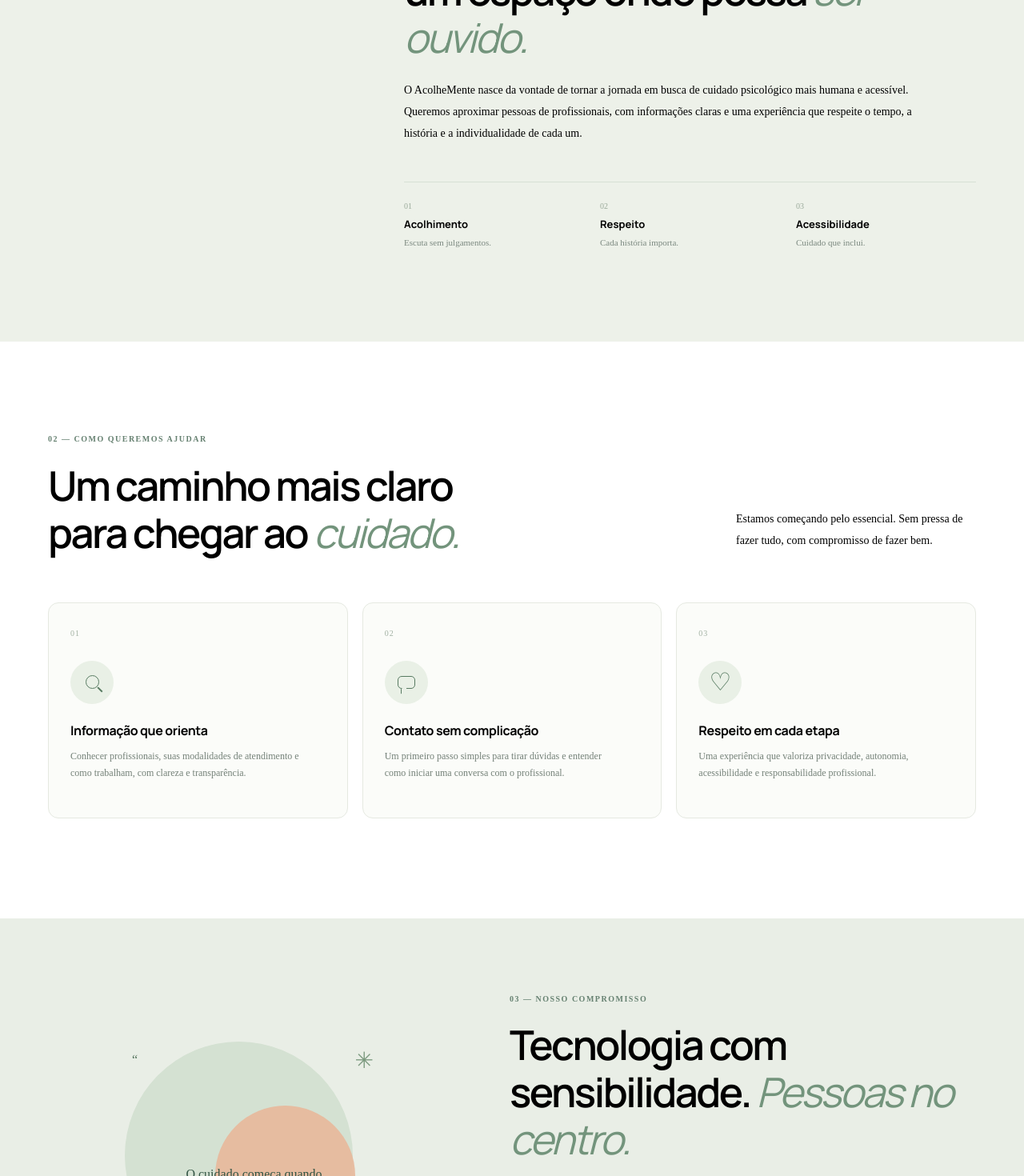
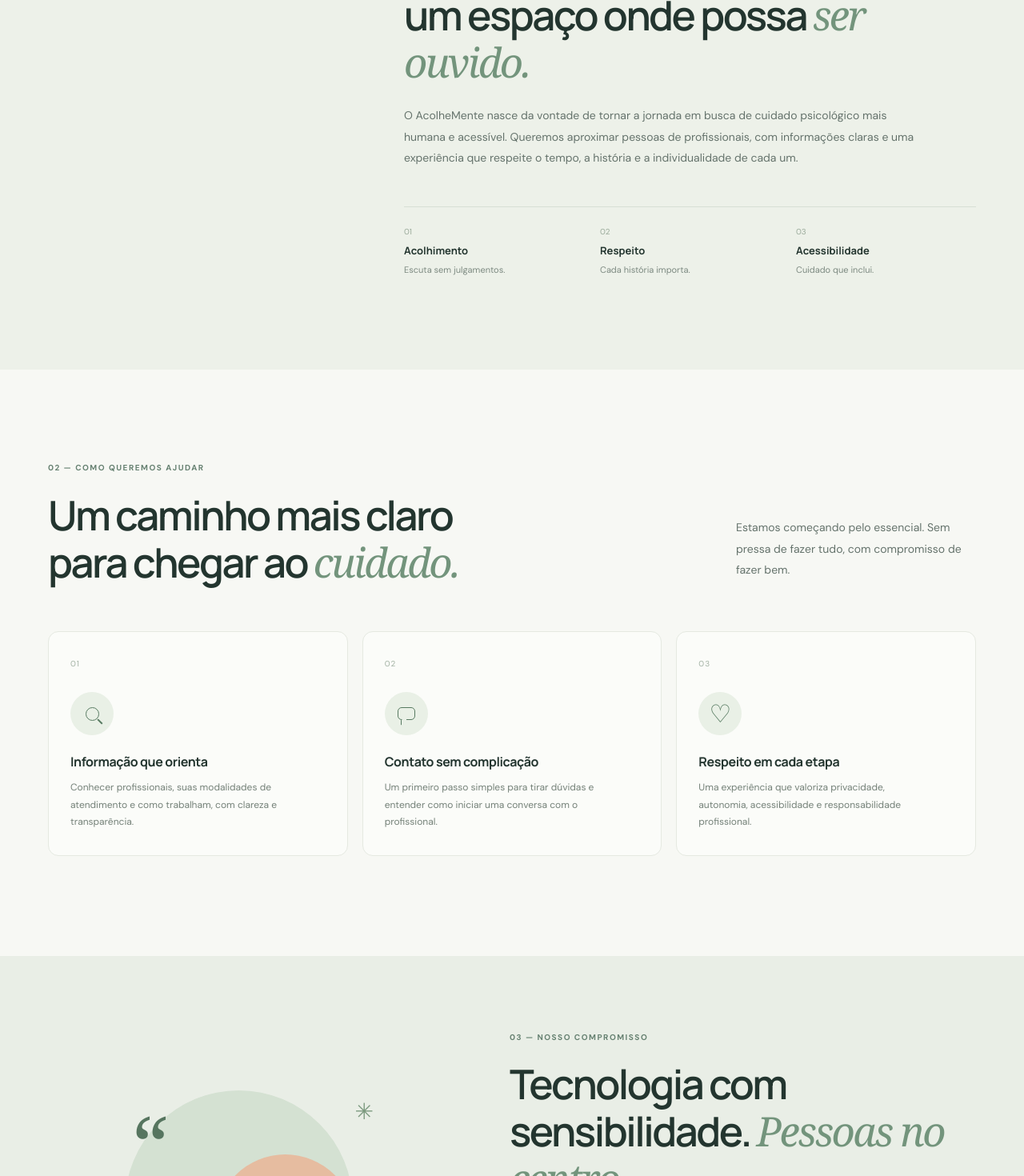
Before and after one commit to thiagocanali/AcolheMente, a Vue app: page / in a window 1280 px wide. Shown: the part 940-2410 px from the top of the page at 80% size. Built offline with nearby package versions, Linux system fonts and the light colour scheme.

Commit message:
fix: repair stylesheet preamble

```diff
--- a/src/style.css
+++ b/src/style.css
@@ -1,5 +1,3 @@
-500;600;700&family=Manrope:wght@400;500;600;700;800&display=swap');
-
 :root {
   font-family: 'DM Sans', sans-serif;
   color: #23352f;
@@ -18,6 +16,8 @@
 }
 * { box-sizing: border-box; }
 html { scroll-behavior: smooth; scroll-padding-top: 90px; }
+body { min-height: 100vh; }
+::selection { background: #dce8dc; color: #23352f; }
 body { margin: 0; min-width: 320px; }
 a { color: inherit; text-decoration: none; }
 button { font: inherit; }
```
